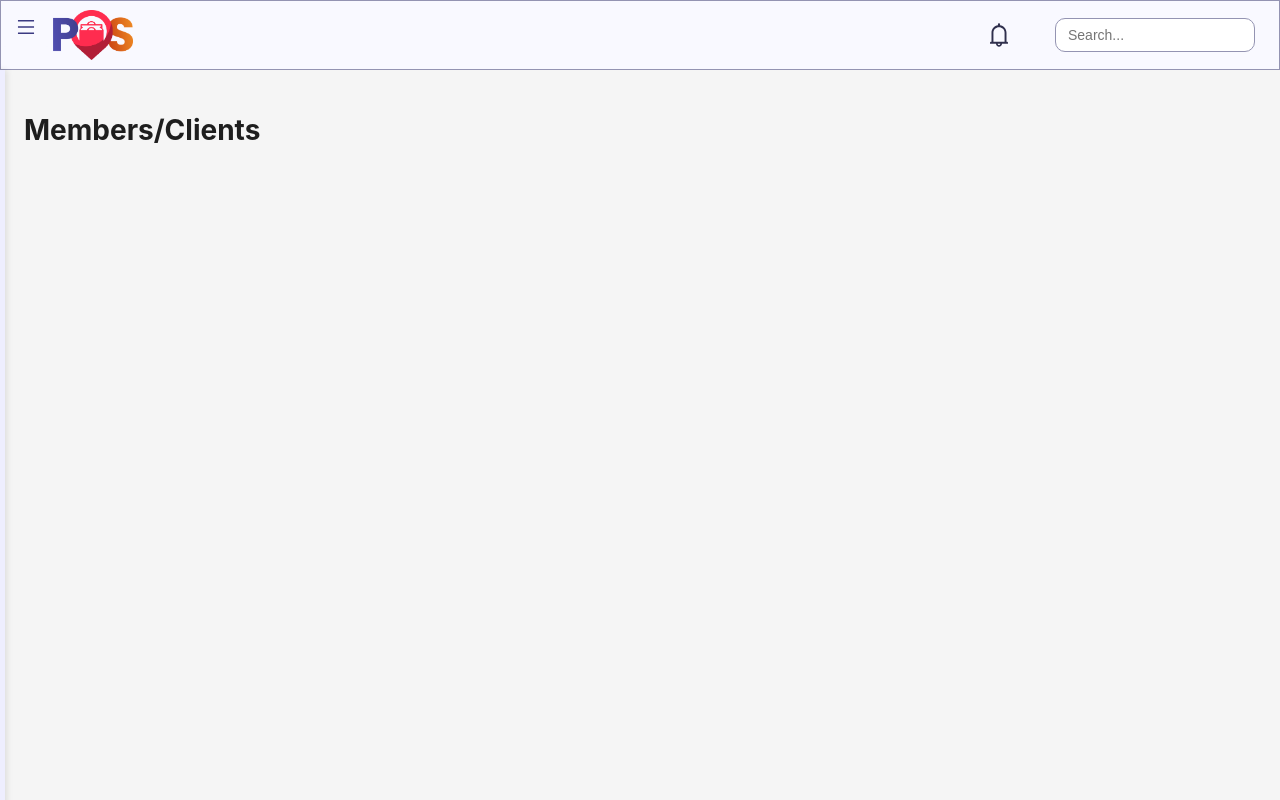
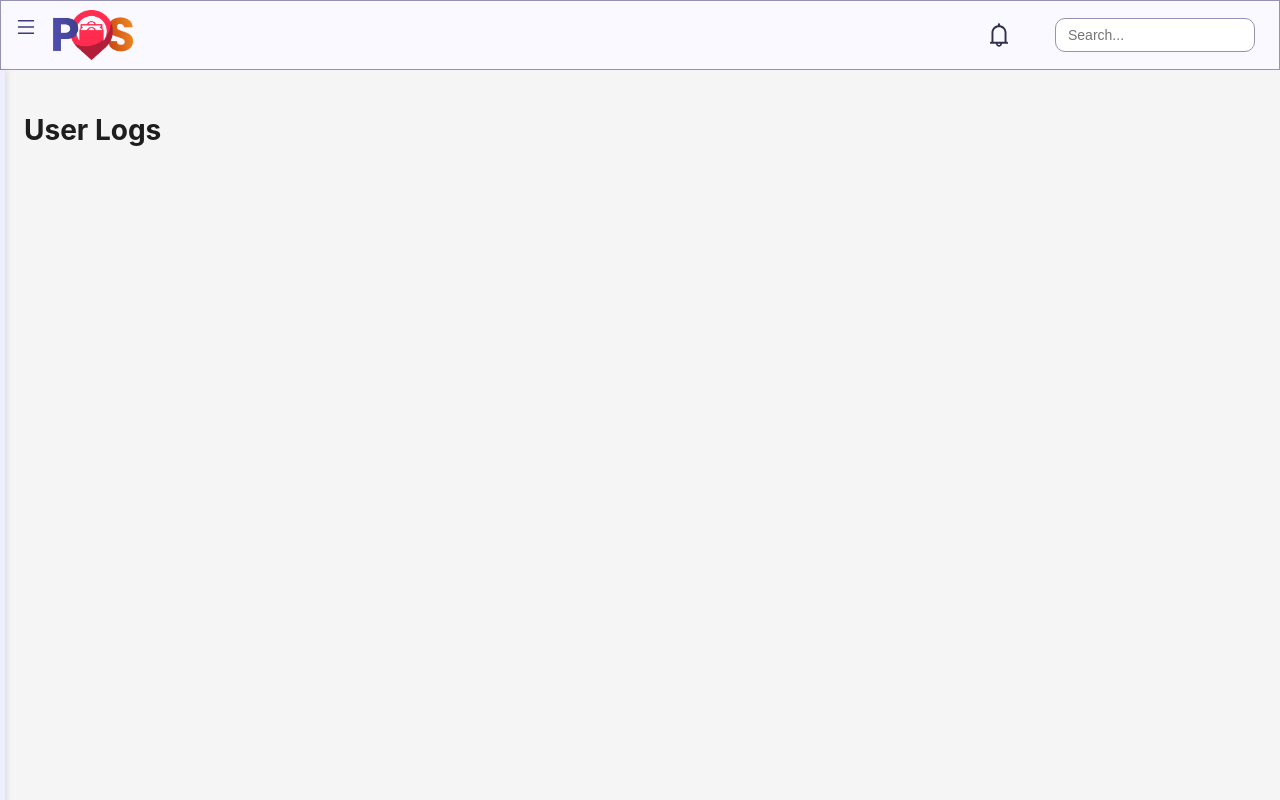
Before and after one commit to Lheyli/POS_project, a React (Create React App) app: page /user-logs in a window 1280 px wide. Built offline with nearby package versions, Linux system fonts and the light colour scheme.

Commit message:
lili changes

```diff
--- a/package.json
+++ b/package.json
@@ -18,7 +18,7 @@
     "react-dom": "^18.2.0",
     "react-redux": "^8.0.5",
     "react-router-dom": "^6.8.1",
-    "react-scripts": "5.0.1",
+    "react-scripts": "^5.0.1",
     "react-toastify": "^9.1.1",
     "styled-components": "^5.3.6",
     "web-vitals": "^2.1.4"
--- a/src/App.js
+++ b/src/App.js
@@ -6,6 +6,7 @@ import Dashboard from './pages/Dashboard';
 import Products from './pages/Products';
 import Transactions from './pages/Transactions';
 import Sales from './pages/Sales';
+import User from './pages/User';
 import Accounting from './pages/Accounting';
 import Members from './pages/Members';
 import ScanQrCode from './pages/ScanQrCode';
@@ -24,7 +25,8 @@ function App() {
       <Route path= "transactions" element={<Layout><Transactions /></Layout> } />
       <Route path= "sales-report" element={<Layout><Sales/></Layout> } />
       <Route path= "accounting-report" element={<Layout><Accounting /></Layout> } />
-      <Route path= "user-logs" element={<Layout><Members /></Layout> } />
+      <Route path= "user-logs" element={<Layout><User /></Layout> } />
+      <Route path= "clients" element={<Layout><Members /></Layout> } />
       <Route path= "qr" element={<Layout><ScanQrCode /></Layout> } />
       <Route path= "purchase" element={<Layout><MakePurchase /></Layout> } />
       <Route path= "make" element={<Purchase /> } />
--- a/src/componets/Sidebar.jsx
+++ b/src/componets/Sidebar.jsx
@@ -12,6 +12,7 @@ import {
   TagOutlined,
   MenuOutlined,
   ShoppingCartOutlined,
+  UsergroupAddOutlined,
 } from "@ant-design/icons";
 
 const StyledSider = styled.div`
@@ -119,6 +120,10 @@ function Sidebar() {
           </StyledLink>
           <StyledLink to="/user-logs"style={{ fontWeight: 'bold'  }}>
             <UserOutlined />
+            &nbsp; User Logs
+          </StyledLink>
+          <StyledLink to="/clients"style={{ fontWeight: 'bold'  }}>
+          <UsergroupAddOutlined />
             &nbsp; Members/Clients
           </StyledLink>
           <StyledLink to="/qr"style={{ fontWeight: 'bold'  }}>
--- a/src/pages/Products.jsx
+++ b/src/pages/Products.jsx
@@ -1,6 +1,6 @@
 import React, { useEffect, useState } from 'react';
 import { useSelector, useDispatch } from 'react-redux';
-import { Table, Space, Button, Modal, Input, Menu, Dropdown } from 'antd';
+import { Table, Space, Button, Modal, Input} from 'antd';
 import { fetchProducts } from '../reducers/productSlice';
 import { Link } from "react-router-dom";
 import { ShoppingCartOutlined, RightOutlined } from '@ant-design/icons';
--- /dev/null
+++ b/src/pages/User.jsx
@@ -0,0 +1,9 @@
+import React from "react";
+const User = () => {
+    return (
+      <>
+      <h1>User Logs </h1></>
+    );
+  };
+
+  export default User;
```
Also changed, not shown: 1 other file (tests, documents, lock files or other folders).
